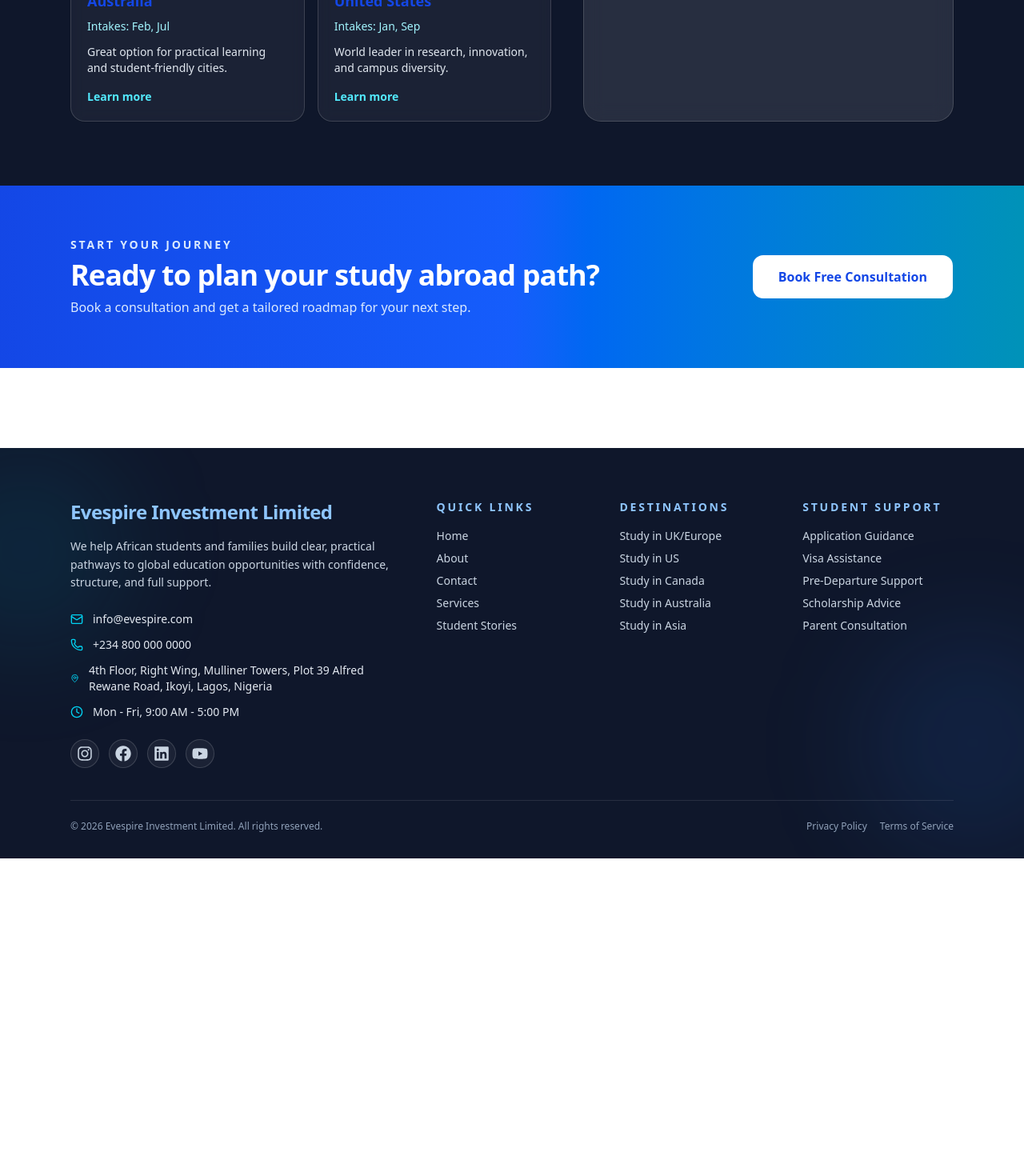
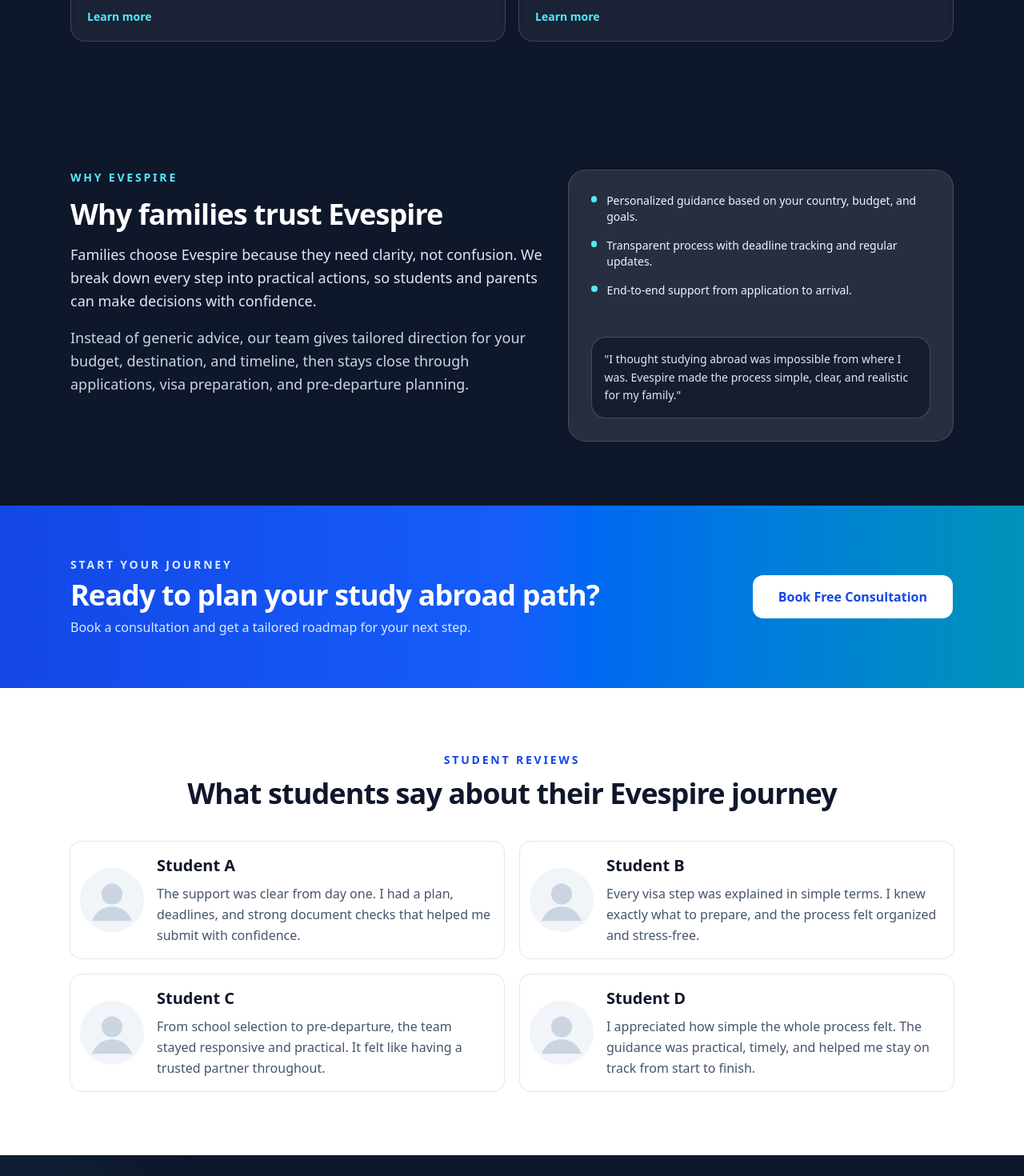
Before and after one commit to micoliser/evespire, a Next.js app: page / in a window 1280 px wide. Shown: the part 2340-3810 px from the top of the page at 80% size. Before the commit the page ends 3413 px from the top, so only its background shows below. Built offline with nearby package versions, Linux system fonts and the light colour scheme.

Commit message:
Create review section and seperate the why families trust evespire from destinations

```diff
--- a/app/page.js
+++ b/app/page.js
@@ -101,6 +101,29 @@
     flag: "https://flagcdn.com/w80/us.png",
     intake: "Intakes: Jan, Sep",
     note: "World leader in research, innovation, and campus diversity.",
+  },
+];
+
+const studentReviews = [
+  {
+    name: "Student A",
+    reviewText:
+      "The support was clear from day one. I had a plan, deadlines, and strong document checks that helped me submit with confidence.",
+  },
+  {
+    name: "Student B",
+    reviewText:
+      "Every visa step was explained in simple terms. I knew exactly what to prepare, and the process felt organized and stress-free.",
+  },
+  {
+    name: "Student C",
+    reviewText:
+      "From school selection to pre-departure, the team stayed responsive and practical. It felt like having a trusted partner throughout.",
+  },
+  {
+    name: "Student D",
+    reviewText:
+      "I appreciated how simple the whole process felt. The guidance was practical, timely, and helped me stay on track from start to finish.",
   },
 ];
 
@@ -455,12 +478,8 @@
       </section>
 
       <ScrollRevealSection className="bg-slate-900 py-20 text-white">
-        <div className="mx-auto grid w-full max-w-6xl gap-10 px-4 sm:px-6 lg:grid-cols-[1.3fr_1fr]">
+        <div className="mx-auto w-full max-w-6xl px-4 sm:px-6">
           <div>
-            <div>
-              <p className="text-sm font-semibold uppercase tracking-[0.2em] text-cyan-300">
-                Popular Destinations
-              </p>
             <h2 className="mt-3 text-3xl font-bold tracking-tight sm:text-4xl">
               Choose a study destination that fits your future
             </h2>
@@ -499,19 +518,41 @@
             ))}
           </div>
         </div>
+      </ScrollRevealSection>
 
-          <Card className="evespire-delay-2 rounded-3xl border border-white/15 bg-white/10 p-7 text-white backdrop-blur-md">
-            <h3 className="text-2xl font-semibold text-blue-700">
+      <ScrollRevealSection className="bg-slate-900 py-20 text-white">
+        <div className="mx-auto w-full max-w-6xl px-4 sm:px-6">
+          <div className="grid items-start gap-8 lg:grid-cols-[1.1fr_0.9fr]">
+            <div className="max-w-2xl space-y-4 text-slate-200">
+              <p className="text-sm font-semibold uppercase tracking-[0.2em] text-cyan-300">
+                Why Evespire
+              </p>
+              <h2 className="mt-3 text-3xl font-bold tracking-tight text-white sm:text-4xl">
                 Why families trust Evespire
-            </h3>
-            <ul className="mt-6 space-y-4 text-slate-100">
+              </h2>
+              <p className="text-base leading-relaxed sm:text-lg">
+                Families choose Evespire because they need clarity, not
+                confusion. We break down every step into practical actions, so
+                students and parents can make decisions with confidence.
+              </p>
+              <p className="text-base leading-relaxed text-slate-300 sm:text-lg">
+                Instead of generic advice, our team gives tailored direction for
+                your budget, destination, and timeline, then stays close through
+                applications, visa preparation, and pre-departure planning.
+              </p>
+            </div>
+
+            <Card className="w-full rounded-3xl border border-white/15 bg-white/10 p-7 text-white backdrop-blur-md lg:ml-auto lg:max-w-xl">
+              <ul className="space-y-4 text-slate-100">
                 <li className="flex items-start gap-3">
                   <span className="mt-1 h-2 w-2 rounded-full bg-cyan-300" />
-                Personalized guidance based on your country, budget, and goals.
+                  Personalized guidance based on your country, budget, and
+                  goals.
                 </li>
                 <li className="flex items-start gap-3">
                   <span className="mt-1 h-2 w-2 rounded-full bg-cyan-300" />
-                Transparent process with deadline tracking and regular updates.
+                  Transparent process with deadline tracking and regular
+                  updates.
                 </li>
                 <li className="flex items-start gap-3">
                   <span className="mt-1 h-2 w-2 rounded-full bg-cyan-300" />
@@ -525,6 +566,7 @@
                 family."
               </blockquote>
             </Card>
+          </div>
         </div>
       </ScrollRevealSection>
 
@@ -554,7 +596,50 @@
         </div>
       </ScrollRevealSection>
 
-      <div className="h-[100px] bg-white" />
+      <ScrollRevealSection className="bg-white py-16 sm:py-20">
+        <div className="mx-auto w-full max-w-6xl px-4 sm:px-6">
+          <div className="text-center">
+            <p className="text-sm font-semibold uppercase tracking-[0.2em] text-blue-700">
+              Student Reviews
+            </p>
+            <h2 className="mt-3 text-3xl font-bold tracking-tight text-slate-900 sm:text-4xl">
+              What students say about their Evespire journey
+            </h2>
+          </div>
+
+          <div className="mt-10 grid gap-5 lg:grid-cols-2">
+            {studentReviews.map((review, index) => (
+              <Card
+                key={review.name}
+                className={`evespire-delay-${index + 1} border-0 bg-transparent shadow-none px-3`}
+              >
+                <CardContent className="p-0">
+                  <div className="flex items-center gap-4">
+                    <div className="relative h-20 w-20 shrink-0 overflow-hidden rounded-full bg-slate-100">
+                      <Image
+                        src="/images/anonymous-profile.svg"
+                        alt="Anonymous profile photo"
+                        fill
+                        sizes="80px"
+                        className="object-cover"
+                      />
+                    </div>
+
+                    <div className="min-w-0">
+                      <h3 className="text-lg font-semibold text-slate-900 sm:text-xl">
+                        {review.name}
+                      </h3>
+                      <p className="mt-2 text-sm leading-relaxed text-slate-600 sm:text-base">
+                        {review.reviewText}
+                      </p>
+                    </div>
+                  </div>
+                </CardContent>
+              </Card>
+            ))}
+          </div>
+        </div>
+      </ScrollRevealSection>
 
       <style jsx global>{`
         @keyframes evespireSlideInLeft {
```
Also changed, not shown: public/images/anonymous-profile.svg (added). Lines whose indentation alone changed are shown as unchanged.
